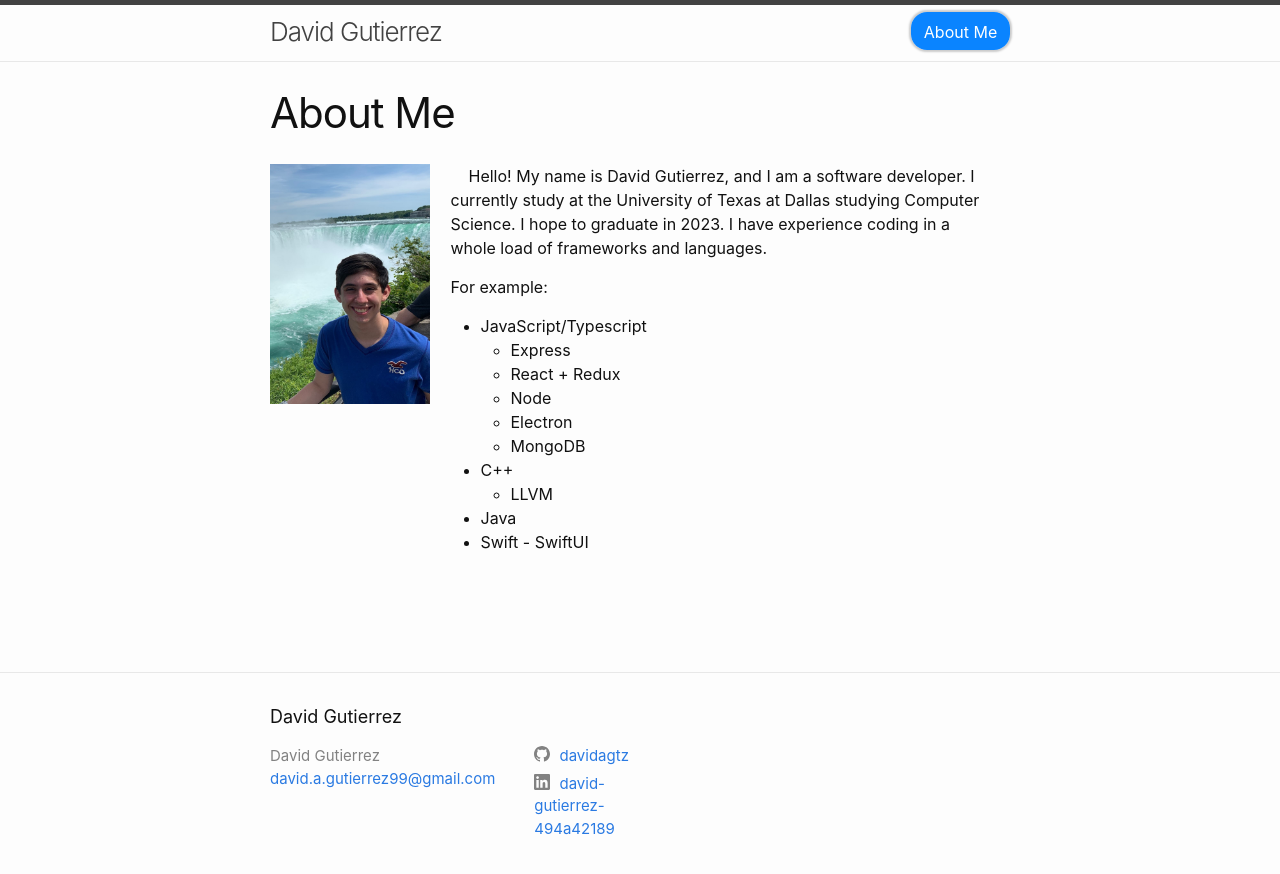
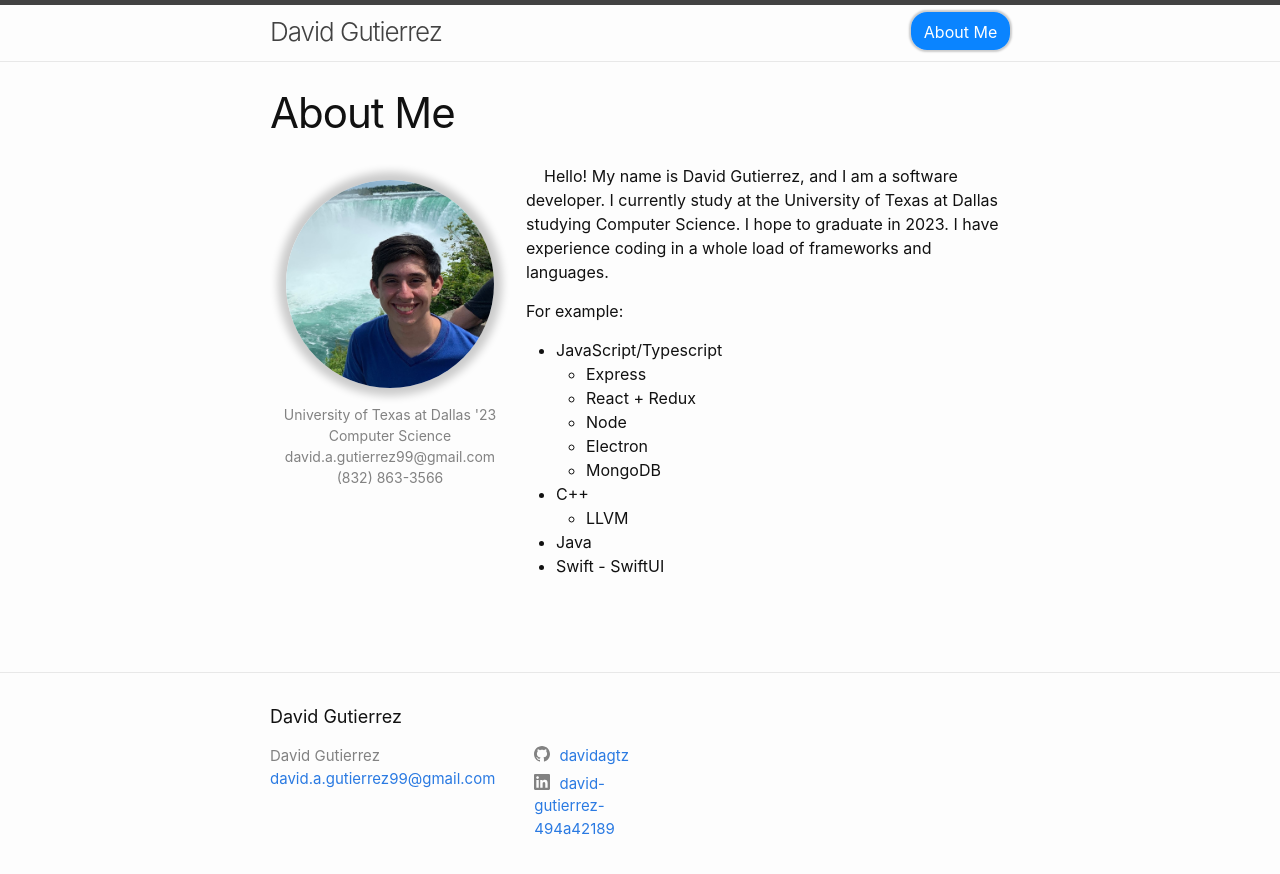
Before and after one commit to davidagtz/davidagtz.github.io, a Jekyll site: the page built from about.markdown, in a window 1280 px wide. Shown: the top 874 px of the page. Built offline with Jekyll 4.4.1, drawn with Linux system fonts in a browser that asks for light colours.

Commit message:
added flair to aboutme

```diff
--- a/_sass/minima.scss
+++ b/_sass/minima.scss
@@ -47,4 +47,4 @@ $on-laptop: 800px !default;
 
 // Import partials.
 @import "minima/base", "minima/layout", "minima/syntax-highlighting",
-	"minima/posts";
+	"minima/posts", "minima/about";
--- /dev/null
+++ b/_sass/minima/_about.sass
@@ -0,0 +1,27 @@
+$size: 13em
+$shadow: .5em
+
+#about-info
+    display: flex
+
+#about-meta
+    flex-grow: 0
+    flex-shrink: 0
+    flex-basis: $size
+    display: flex
+    flex-direction: column
+    align-items: center
+    margin-right: 1em
+
+#profile
+    background-image: url("/assets/niagara-square.jpg")
+    display: inline-block
+    height: $size
+    width: $size
+    background-size: contain
+    border-radius: 50%
+    box-shadow: 0 0 $shadow $shadow rgba(#000, .2)
+    margin: $shadow * 2
+
+#about-text
+    flex: 1
--- a/about.markdown
+++ b/about.markdown
@@ -4,8 +4,15 @@ title: "About Me"
 permalink: /about/
 ---
 
-<image src="/assets/niagara.jpg" style="width:10em; vertical-align: top"/>
-<div style="display:inline-block; width:calc(100% - 12em); padding-left:1em">
+<div id="about-info">
+    <div id="about-meta">
+        <div id="profile"></div>
+        <span class="post-meta">University of Texas at Dallas '23</span>
+        <span class="post-meta">Computer Science</span>
+        <a class="post-meta" href="mailto:david.a.gutierrez99@gmail.com">david.a.gutierrez99@gmail.com</a>
+        <a class="post-meta" href="tel:+18328633566">(832) 863-3566</a>
+    </div>
+<div id="about-text">
 {{"&nbsp;&nbsp;&nbsp;&nbsp;Hello! My name is David Gutierrez, and I am a software developer. I currently study at the University of Texas at Dallas studying Computer Science. I hope to graduate in 2023. I have experience coding in a whole load of frameworks and languages.
 
 For example:
@@ -21,3 +28,4 @@ For example:
 -   Java
 -   Swift - SwiftUI" |markdownify}}
 </div>
+</div>
```
Also changed, not shown: assets/niagara-square.jpg (added).
